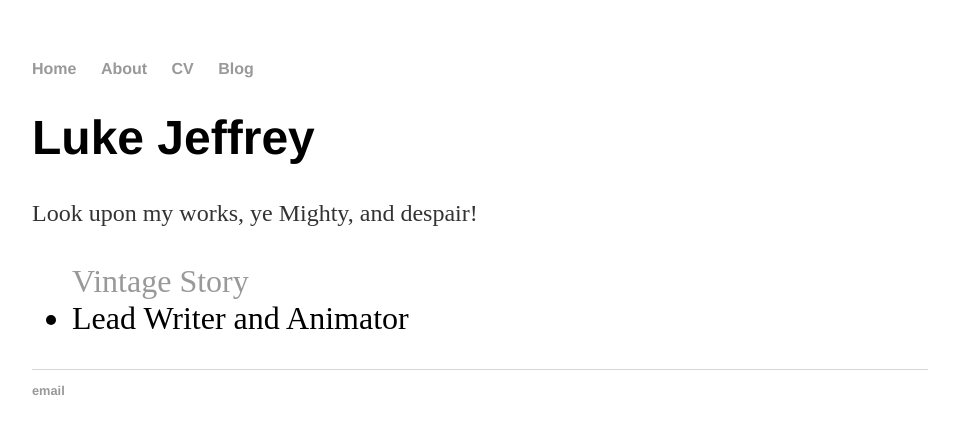
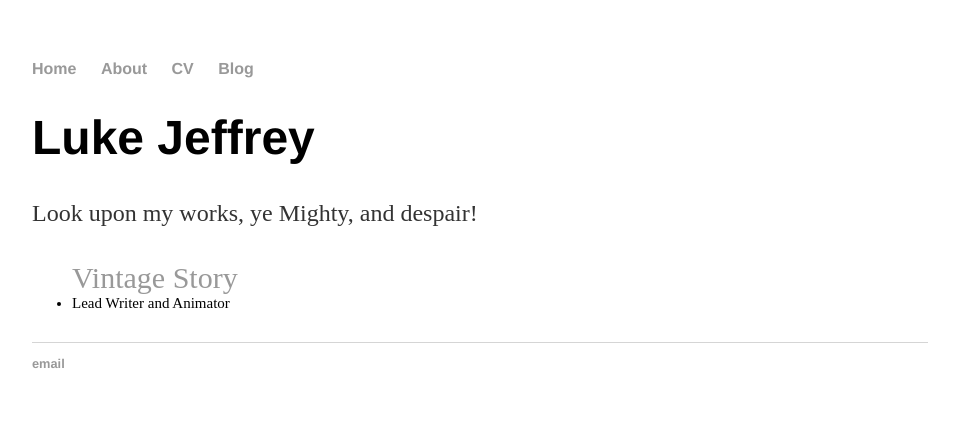
Before and after one commit to GralphGralph/GralphGralph.github.io, a Jekyll site: the page built from index.html, in a window 1280 px wide. Shown: the top 434 px of the page, without its empty margins (160-1119 px from the left). Built offline with Jekyll 4.4.1, drawn with Linux system fonts in a browser that asks for light colours.

Commit message:
Update index.html

```diff
--- a/index.html
+++ b/index.html
@@ -5,8 +5,8 @@ title: Luke Jeffrey
 <div class="blurb">
 	<h1>Luke Jeffrey</h1>
 	<p>Look upon my works, ye Mighty, and despair!</p>
-	<ul style = "font-size: 200%;"><a href="https://www.vintagestory.at/">Vintage Story</a>
-		<li style = "font-size: 100%;">Lead Writer and Animator</li>
+	<ul style = "font-size: 30px;"><a href="https://www.vintagestory.at/">Vintage Story</a>
+		<li style = "font-size: 15px;">Lead Writer and Animator</li>
 	</ul>
 
 </div><!-- /.blurb -->
```
